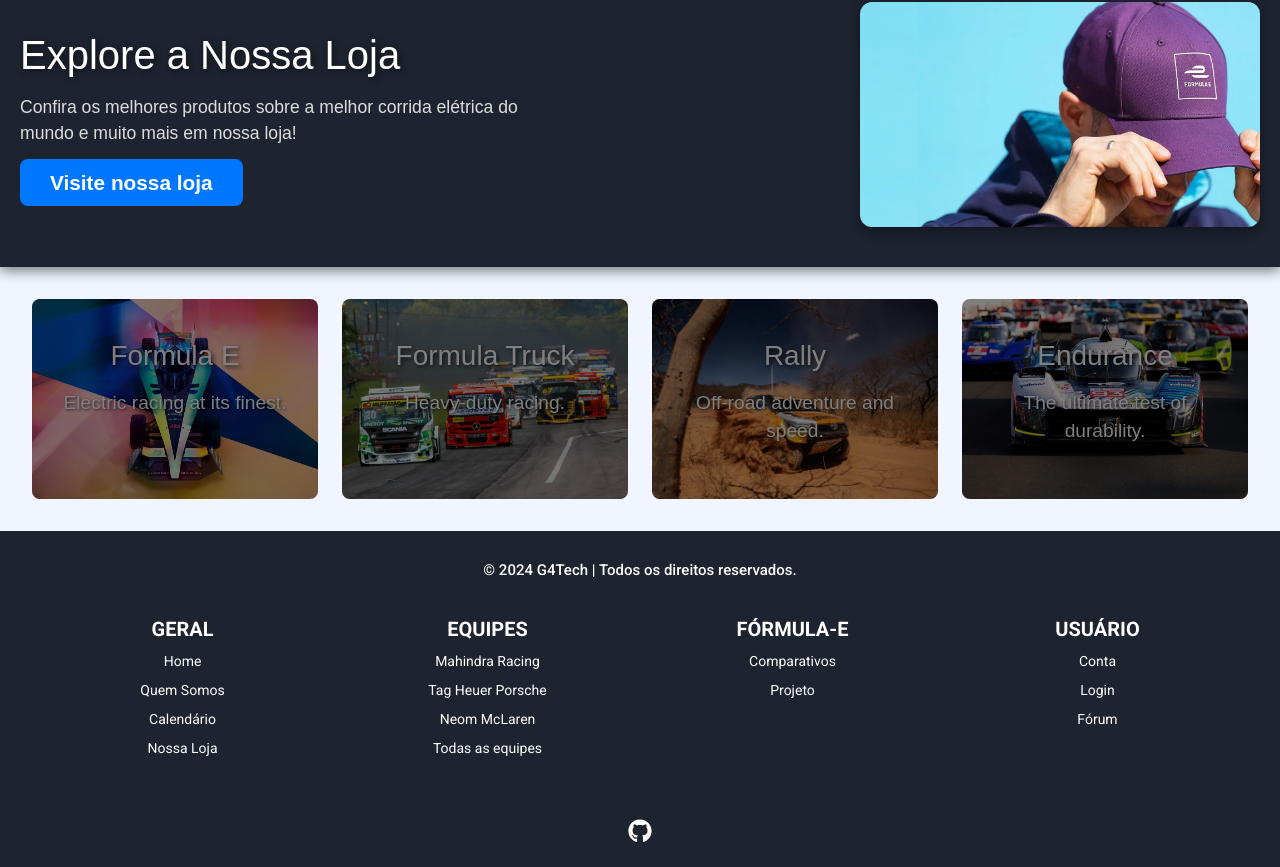
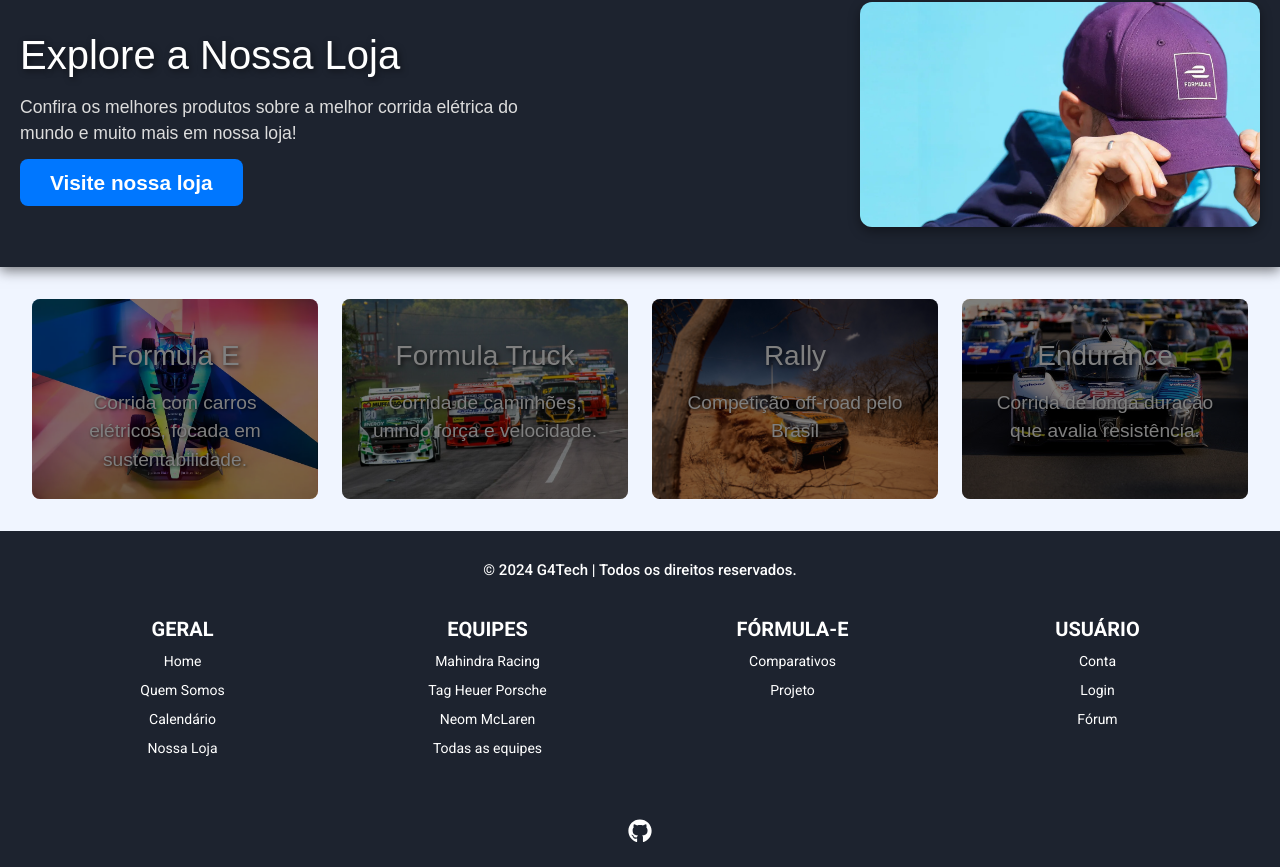
Before and after one commit to Geral-cp-s/Sprint-Banca, a React (Vite) app: page / in a window 1280 px wide. Shown: the part 1010-1877 px from the top of the page. Built offline with nearby package versions, Linux system fonts and the light colour scheme.

Commit message:
Arrumando os textos da home

```diff
--- a/src/components/Home/Card.jsx
+++ b/src/components/Home/Card.jsx
@@ -58,10 +58,10 @@
 
 function Card() {
   const categories = [
-    { name: 'Formula E', description: 'Electric racing at its finest.', bgImage: formulaEImage, link: '/formula-e/mais-informacoes' },
-    { name: 'Formula Truck', description: 'Heavy-duty racing.', bgImage: formulaTruckImage, link: '/formula-truck/mais-informacoes' },
-    { name: 'Rally', description: 'Off-road adventure and speed.', bgImage: rallyImage, link: '/rally-sertoes/mais-informacoes' },
-    { name: 'Endurance', description: 'The ultimate test of durability.', bgImage: enduranceImage, link: '#' },
+    { name: 'Formula E', description: 'Corrida com carros elétricos, focada em sustentabilidade.', bgImage: formulaEImage, link: '/formula-e/mais-informacoes' },
+    { name: 'Formula Truck', description: 'Corrida de caminhões, unindo força e velocidade.', bgImage: formulaTruckImage, link: '/formula-truck/mais-informacoes' },
+    { name: 'Rally', description: 'Competição off-road pelo Brasil', bgImage: rallyImage, link: '/rally-sertoes/mais-informacoes' },
+    { name: 'Endurance', description: 'Corrida de longa duração que avalia resistência.', bgImage: enduranceImage, link: '#' },
   ];
 
   return (
```
